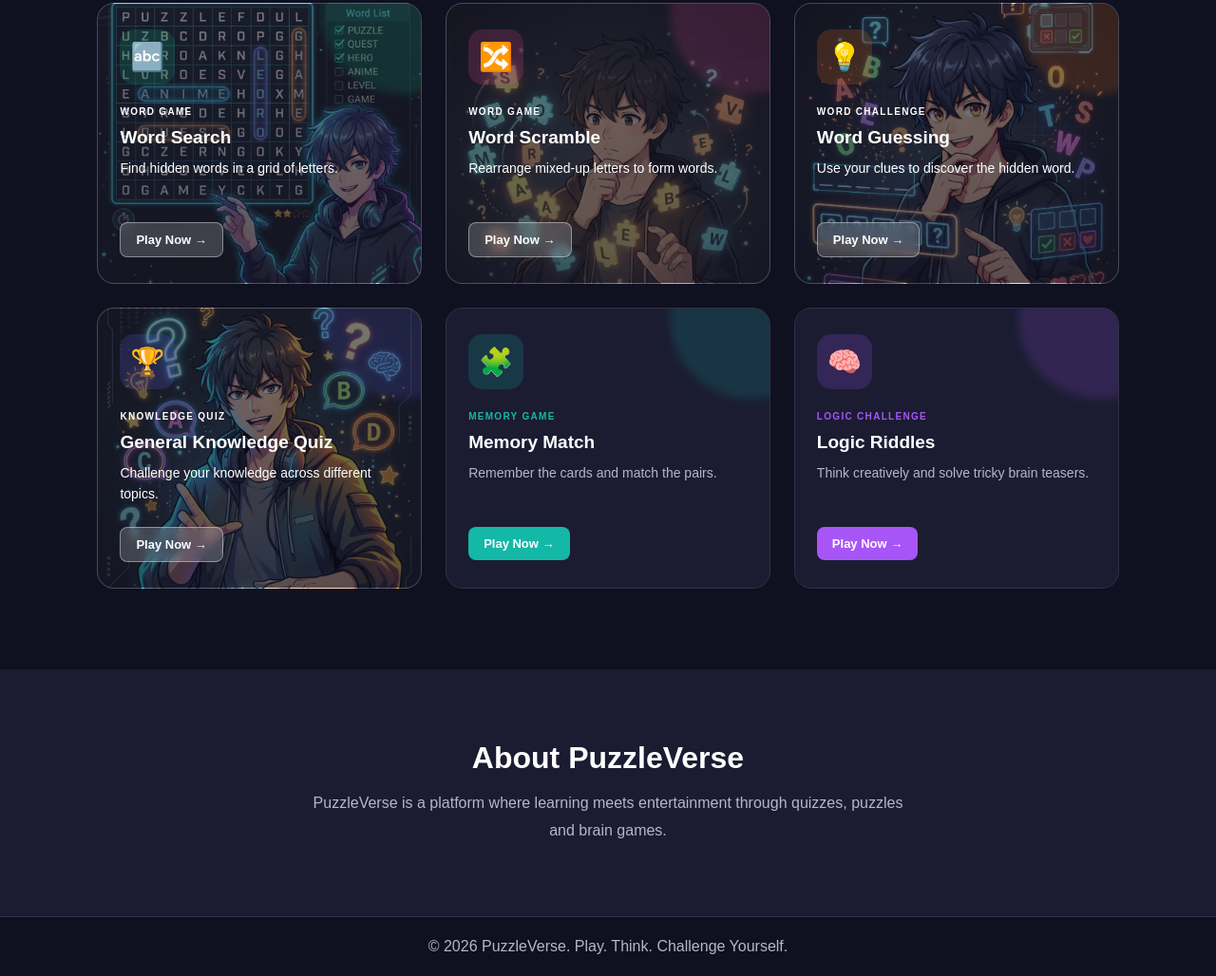
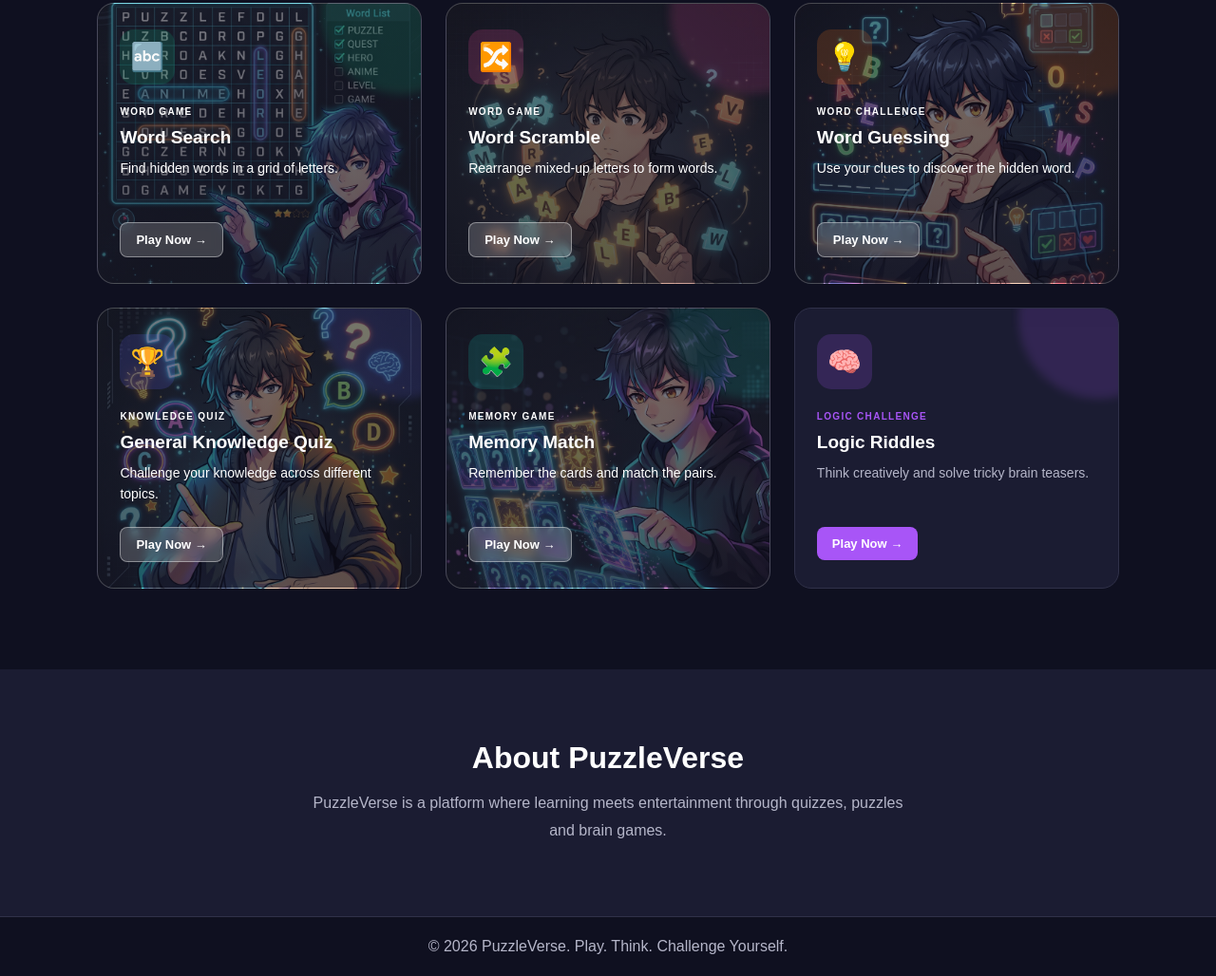
Before and after one commit to Paari-Mannan-M/puzzleverse, a plain HTML site: page index.html in a window 1280 px wide. Shown: the part 1435-2463 px from the top of the page at 95% size. Drawn offline with Linux system fonts and the light colour scheme.

Commit message:
Add anime background to Memory Match homepage card

```diff
--- a/style.css
+++ b/style.css
@@ -3321,3 +3321,51 @@ body.light-theme .game-card.game-quiz {
         ),
         url("images/General-Knowledge-bg.jpg");
 }
+/* MEMORY MATCH ANIME BACKGROUND */
+
+.game-card.game-memory {
+    background-image:
+        linear-gradient(
+            rgba(15, 15, 30, 0.55),
+            rgba(15, 15, 30, 0.68)
+        ),
+        url("images/memory-match-bg.jpg");
+
+    background-size: cover;
+    background-position: center 25%;
+    background-repeat: no-repeat;
+
+    color: white;
+    border: 1px solid rgba(255, 255, 255, 0.2);
+}
+
+.game-card.game-memory h3,
+.game-card.game-memory p {
+    color: white;
+}
+
+.game-card.game-memory .game-tag {
+    color: white;
+}
+
+.game-card.game-memory .play-link {
+    color: white;
+    background: rgba(255, 255, 255, 0.18);
+    border: 1px solid rgba(255, 255, 255, 0.4);
+    backdrop-filter: blur(5px);
+}
+
+.game-card.game-memory .play-link:hover {
+    background: rgba(255, 255, 255, 0.3);
+}
+
+/* MEMORY MATCH - LIGHT MODE */
+
+body.light-theme .game-card.game-memory {
+    background-image:
+        linear-gradient(
+            rgba(15, 15, 30, 0.25),
+            rgba(15, 15, 30, 0.38)
+        ),
+        url("images/memory-match-bg.jpg");
+}
```
Also changed, not shown: images/memory-match-bg.jpg (added).
